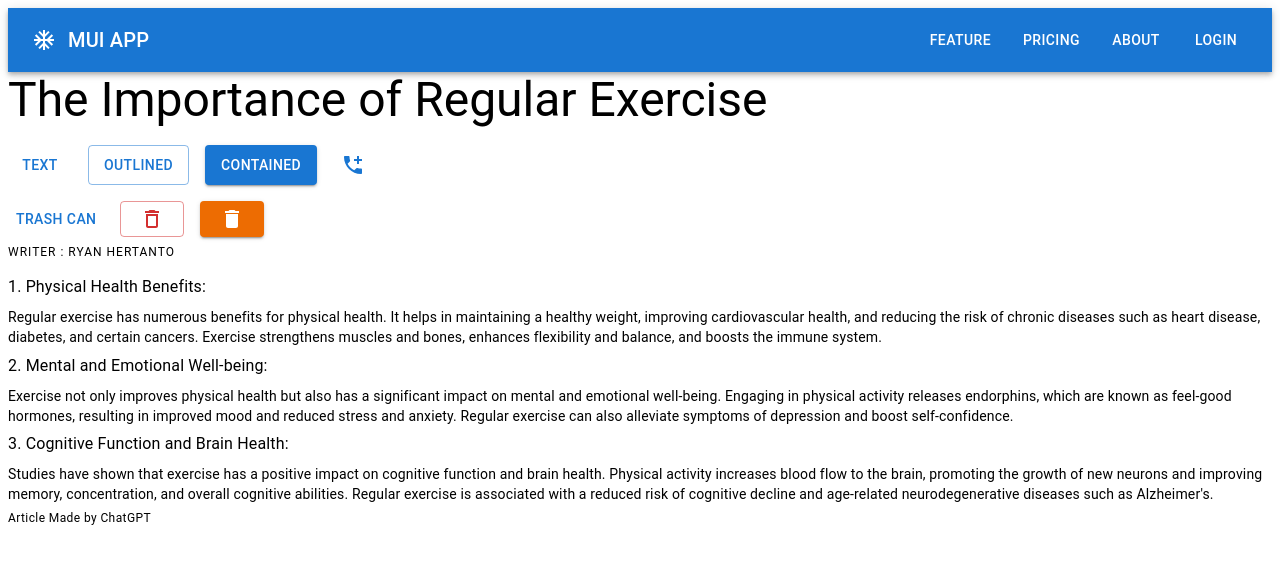
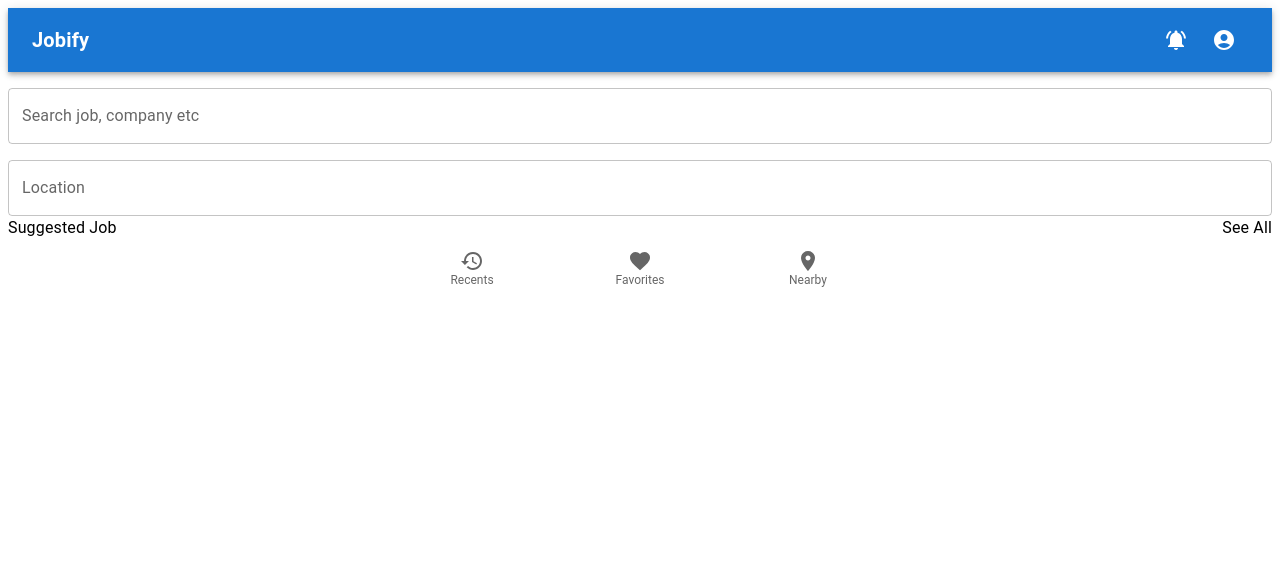
Before and after one commit to ryanhtanto/MaterialUi, a React (Create React App) app: page / in a window 1280 px wide. Shown: the top 564 px of the page. Built offline with nearby package versions, Linux system fonts and the light colour scheme.

Commit message:
layouting

```diff
--- a/src/App.jsx
+++ b/src/App.jsx
@@ -1,16 +1,22 @@
 import * as React from 'react';
-import Article from './components/article';
-import Navbar from './components/navbar';
+import FootBar from './components/FootBar';
+import MenuAppBar from './components/navbar';
+import BasicTextFields from './components/Form';
+import Content from './components/content';
 
 export default function App() {
   return (
     <>
       <header>
-        <Navbar />
+        <MenuAppBar />
       </header>
       <main>
-        <Article />
+        <BasicTextFields />
+        <Content />
       </main>
+      <footer>
+        <FootBar />
+      </footer>
     </>
   );
 }
--- /dev/null
+++ b/src/components/FootBar.jsx
@@ -0,0 +1,31 @@
+/* eslint-disable linebreak-style */
+/* eslint-disable max-len */
+/* eslint-disable import/no-extraneous-dependencies */
+
+import * as React from 'react';
+import Box from '@mui/material/Box';
+import BottomNavigation from '@mui/material/BottomNavigation';
+import BottomNavigationAction from '@mui/material/BottomNavigationAction';
+import RestoreIcon from '@mui/icons-material/Restore';
+import FavoriteIcon from '@mui/icons-material/Favorite';
+import LocationOnIcon from '@mui/icons-material/LocationOn';
+
+export default function FootBar() {
+  const [value, setValue] = React.useState(0);
+
+  return (
+    <Box>
+      <BottomNavigation
+        showLabels
+        value={value}
+        onChange={(event, newValue) => {
+          setValue(newValue);
+        }}
+      >
+        <BottomNavigationAction label="Recents" value="Recents" icon={<RestoreIcon />} />
+        <BottomNavigationAction label="Favorites" value="Favorites" icon={<FavoriteIcon />} />
+        <BottomNavigationAction label="Nearby" value="Nearby" icon={<LocationOnIcon />} />
+      </BottomNavigation>
+    </Box>
+  );
+}
--- /dev/null
+++ b/src/components/Form.jsx
@@ -0,0 +1,30 @@
+/* eslint-disable linebreak-style */
+/* eslint-disable max-len */
+/* eslint-disable import/no-extraneous-dependencies */
+/* eslint-disable import/no-unresolved */
+
+import * as React from 'react';
+import Box from '@mui/material/Box';
+import TextField from '@mui/material/TextField';
+
+export default function BasicTextFields() {
+  return (
+    <Box
+      component="form"
+      sx={{
+        '& .MuiTextField-root': { mt: 2 },
+      }}
+    >
+      <TextField
+        label="Search job, company etc"
+        variant="outlined"
+        sx={{ width: '100%' }}
+      />
+      <TextField
+        label="Location"
+        variant="outlined"
+        sx={{ width: '100%' }}
+      />
+    </Box>
+  );
+}
--- /dev/null
+++ b/src/components/content.jsx
@@ -0,0 +1,23 @@
+/* eslint-disable linebreak-style */
+/* eslint-disable max-len */
+/* eslint-disable import/no-extraneous-dependencies */
+/* eslint-disable import/no-unresolved */
+
+import * as React from 'react';
+import { Box, Stack } from '@mui/material';
+import Typography from '@mui/material/Typography';
+
+export default function Content() {
+  return (
+    <Box sx={{ width: '100%' }}>
+      <Stack direction="row" spacing={2}>
+        <Typography variant="body1" gutterBottom sx={{ flexGrow: 1 }}>
+          Suggested Job
+        </Typography>
+        <Typography variant="body1" gutterBottom>
+          See All
+        </Typography>
+      </Stack>
+    </Box>
+  );
+}
--- a/src/components/navbar.jsx
+++ b/src/components/navbar.jsx
@@ -1,31 +1,78 @@
 /* eslint-disable linebreak-style */
 /* eslint-disable max-len */
 /* eslint-disable import/no-extraneous-dependencies */
-import React from 'react';
-import {
-  AppBar, Button, IconButton, Stack, Toolbar, Typography,
-} from '@mui/material';
-import AcUnitIcon from '@mui/icons-material/AcUnit';
+/* eslint-disable import/no-unresolved */
 
-export default function Navbar() {
+import * as React from 'react';
+import AppBar from '@mui/material/AppBar';
+import Box from '@mui/material/Box';
+import Toolbar from '@mui/material/Toolbar';
+import Typography from '@mui/material/Typography';
+import IconButton from '@mui/material/IconButton';
+import AccountCircle from '@mui/icons-material/AccountCircle';
+import MenuItem from '@mui/material/MenuItem';
+import Menu from '@mui/material/Menu';
+import NotificationsActiveIcon from '@mui/icons-material/NotificationsActive';
+
+export default function MenuAppBar() {
+  const [anchorEl, setAnchorEl] = React.useState(null);
+
+  const handleMenu = (event) => {
+    setAnchorEl(event.currentTarget);
+  };
+
+  const handleClose = () => {
+    setAnchorEl(null);
+  };
+
   return (
-    <div>
-      <AppBar sx={{ width: '100%', left: 0, right: 0 }} position="relative">
+    <Box sx={{ flexGrow: 1 }}>
+      <AppBar position="static">
         <Toolbar>
-          <IconButton size="large" edge="start" color="inherit" aria-label="logo">
-            <AcUnitIcon />
-          </IconButton>
-          <Typography variant="h6" component="div" sx={{ flexGrow: 1 }}>
-            MUI APP
+          <Typography variant="h6" fontWeight="bold" component="div" sx={{ flexGrow: 1 }}>
+            Jobify
           </Typography>
-          <Stack direction="row" spacing={2}>
-            <Button color="inherit">Feature</Button>
-            <Button color="inherit">Pricing</Button>
-            <Button color="inherit">About</Button>
-            <Button color="inherit">Login</Button>
-          </Stack>
+          <div>
+            <IconButton
+              size="large"
+              aria-label="notification"
+              aria-controls="notification"
+              aria-haspopup="true"
+              color="inherit"
+            >
+              <NotificationsActiveIcon />
+            </IconButton>
+            <IconButton
+              size="large"
+              aria-label="account of current user"
+              aria-controls="menu-appbar"
+              aria-haspopup="true"
+              onClick={handleMenu}
+              color="inherit"
+            >
+              <AccountCircle />
+            </IconButton>
+            <Menu
+              id="menu-appbar"
+              anchorEl={anchorEl}
+              anchorOrigin={{
+                vertical: 'top',
+                horizontal: 'right',
+              }}
+              keepMounted
+              transformOrigin={{
+                vertical: 'top',
+                horizontal: 'right',
+              }}
+              open={Boolean(anchorEl)}
+              onClose={handleClose}
+            >
+              <MenuItem onClick={handleClose}>Profile</MenuItem>
+              <MenuItem onClick={handleClose}>My account</MenuItem>
+            </Menu>
+          </div>
         </Toolbar>
       </AppBar>
-    </div>
+    </Box>
   );
 }
```
